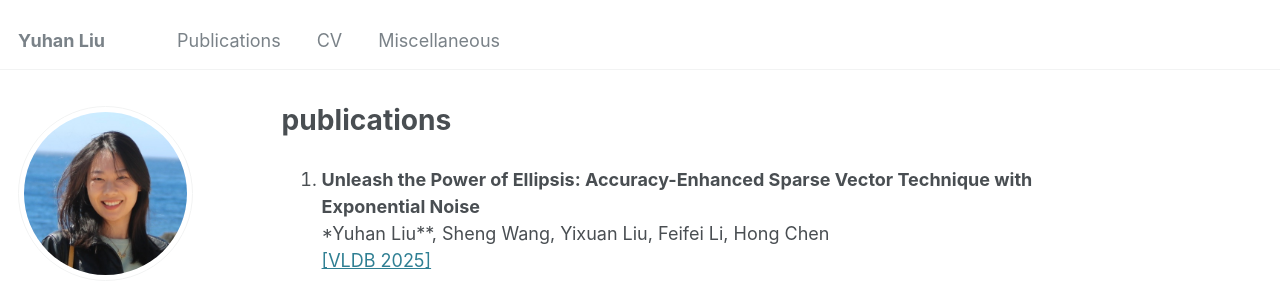
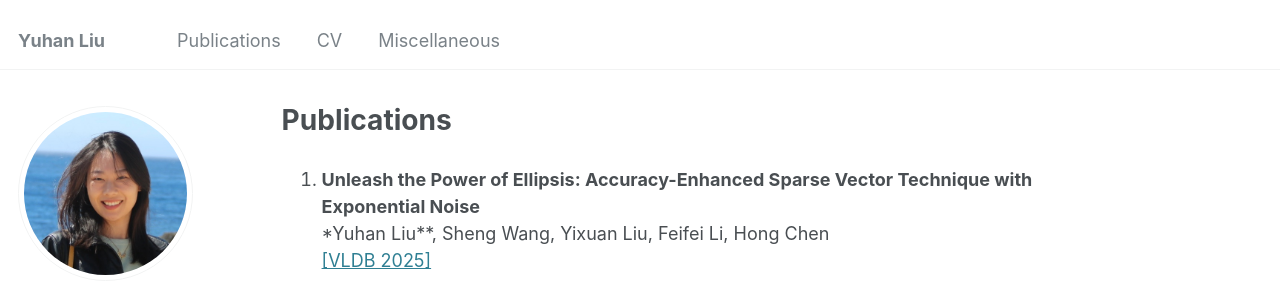
Before and after one commit to liuyuhannn/liuyuhannn.github.io, a Jekyll site: the page built from _pages/publications.md, in a window 1280 px wide and 900 px high. Shown: the top 287 px of the window. Built offline with Jekyll 4.4.1, drawn with Linux system fonts in a browser that asks for light colours; some web fonts are replaced.

```diff
--- a/_pages/publications.md
+++ b/_pages/publications.md
@@ -1,6 +1,6 @@
 ---
 permalink: /publications/
-title: "publications"
+title: "Publications"
 author_profile: true
 # redirect_from:
 #   - /misc/
```
